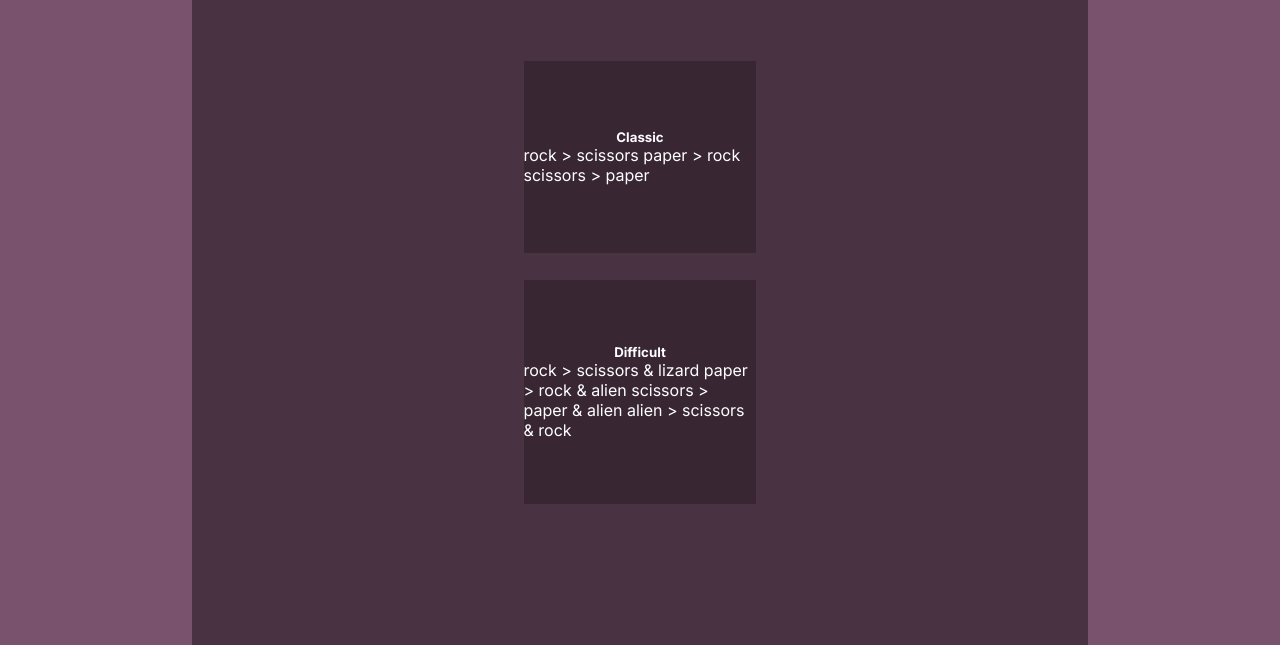
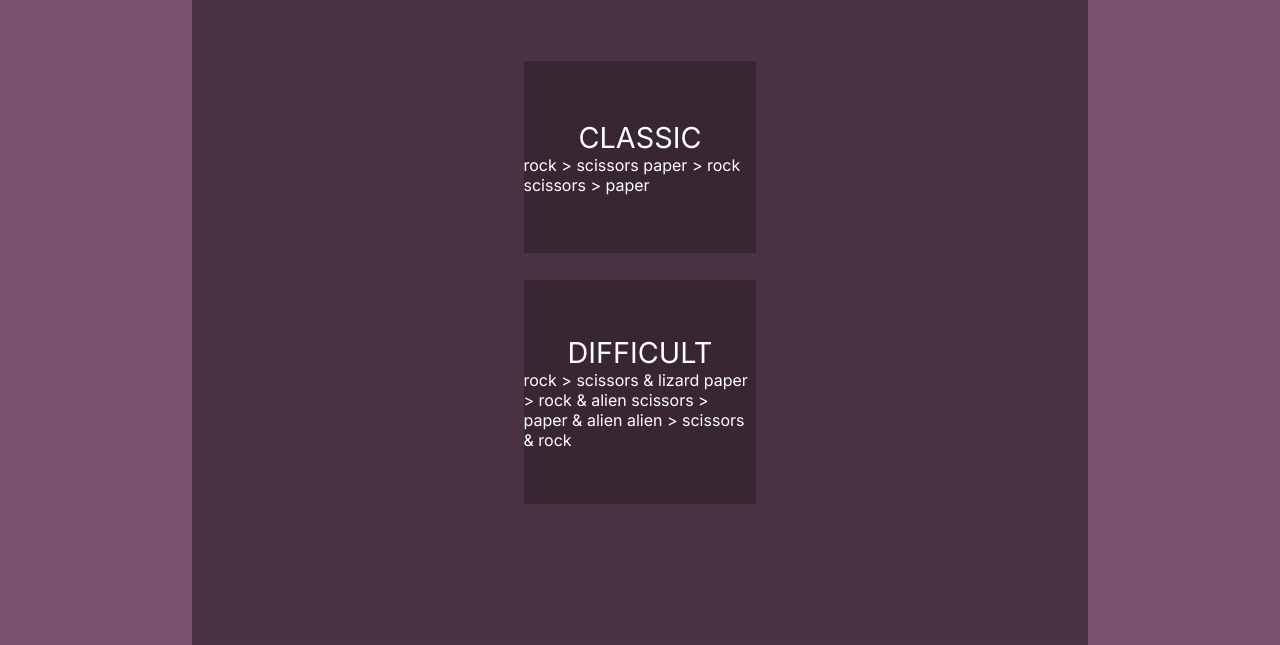
Before and after one commit to daltobello/rock-paper-scissors-DA, a plain HTML site: page index.html in a window 1280 px wide. Shown: the part 155-800 px from the top of the page. Drawn offline with Linux system fonts and the light colour scheme.

Commit message:
Add styling to innerText of game difficulty options

```diff
--- a/styles.css
+++ b/styles.css
@@ -85,3 +85,9 @@ main {
   width: 26%;
   margin-top: 3%;
 }
+
+.complexity {
+  font-size: 1.8em;
+  font-weight: 400;
+  text-transform: uppercase;
+}
```
